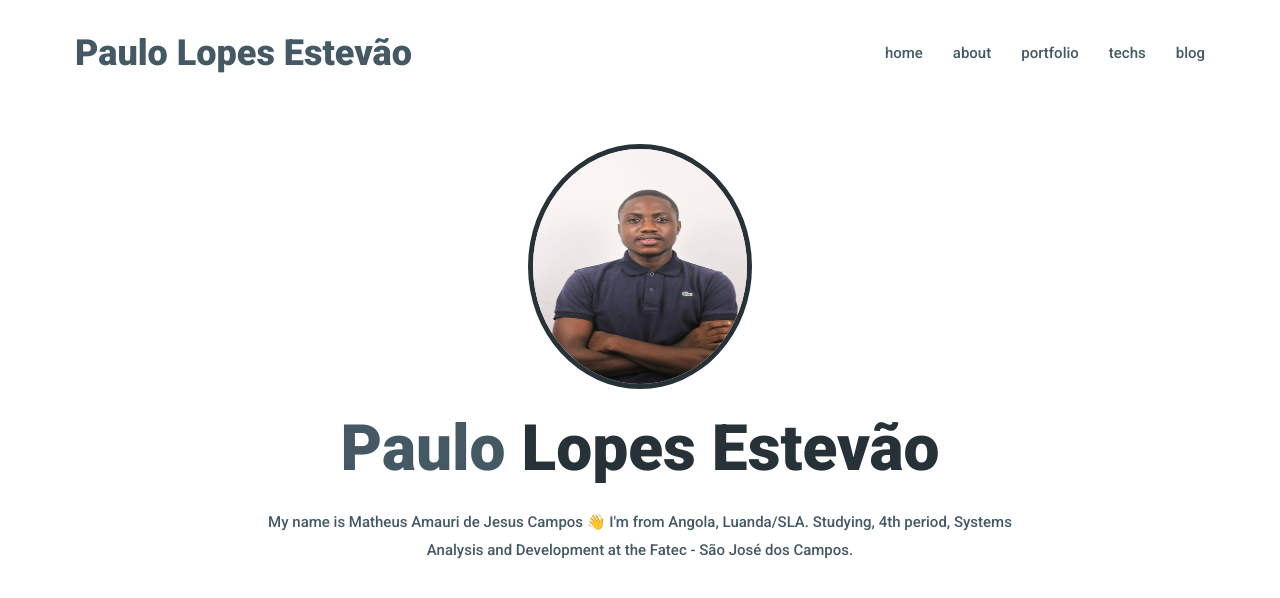
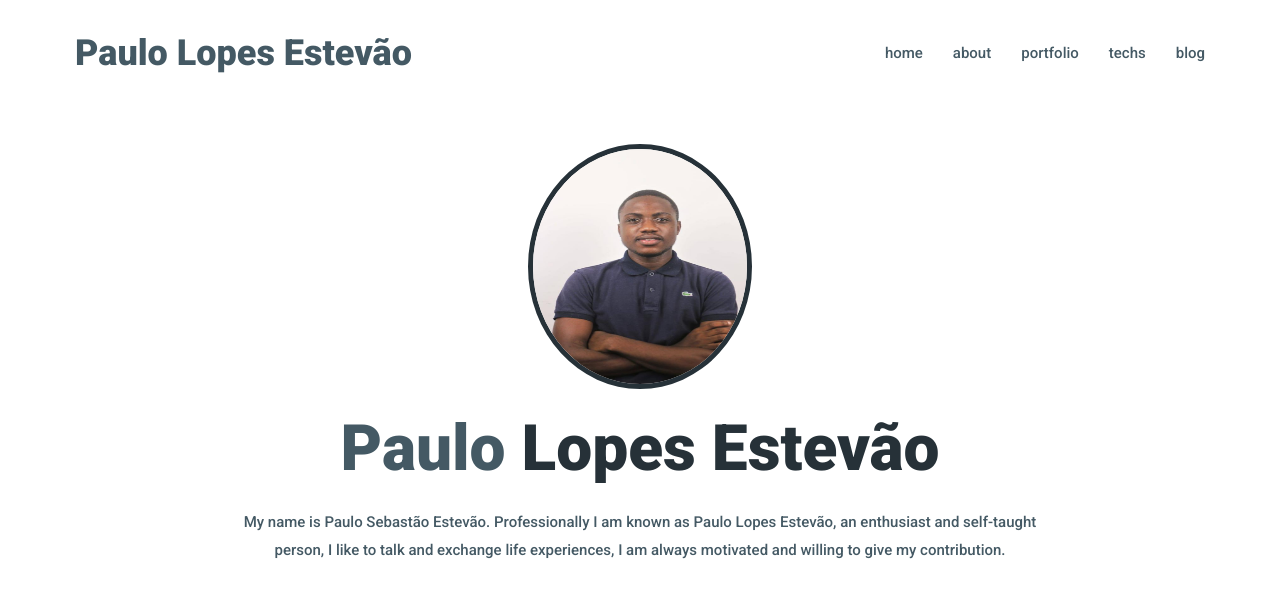
Before and after one commit to Edson2001/PauloPortifolio, a Vue app: page / in a window 1280 px wide. Both pictures are taken after a click on the link "about". Shown: the top 598 px of the page. Built offline with nearby package versions, Linux system fonts and the light colour scheme.

Commit message:
feat: about me

```diff
--- a/src/components/Sobre/Content.vue
+++ b/src/components/Sobre/Content.vue
@@ -3,8 +3,8 @@
         <img src="/images/ple.jpeg" alt="">
         <h2>Paulo <span>Lopes Estevão</span></h2>
         <p class="sobreDescription">
-            My name is Matheus Amauri de Jesus Campos 👋
-            I'm from Angola, Luanda/SLA. Studying, 4th period, Systems Analysis and Development at the Fatec - São José dos Campos.
+            My name is Paulo Sebastão Estevão.
+            Professionally I am known as Paulo Lopes Estevão, an enthusiast and self-taught person, I like to talk and exchange life experiences, I am always motivated and willing to give my contribution.
         </p>
     </section>
 </template>
```
